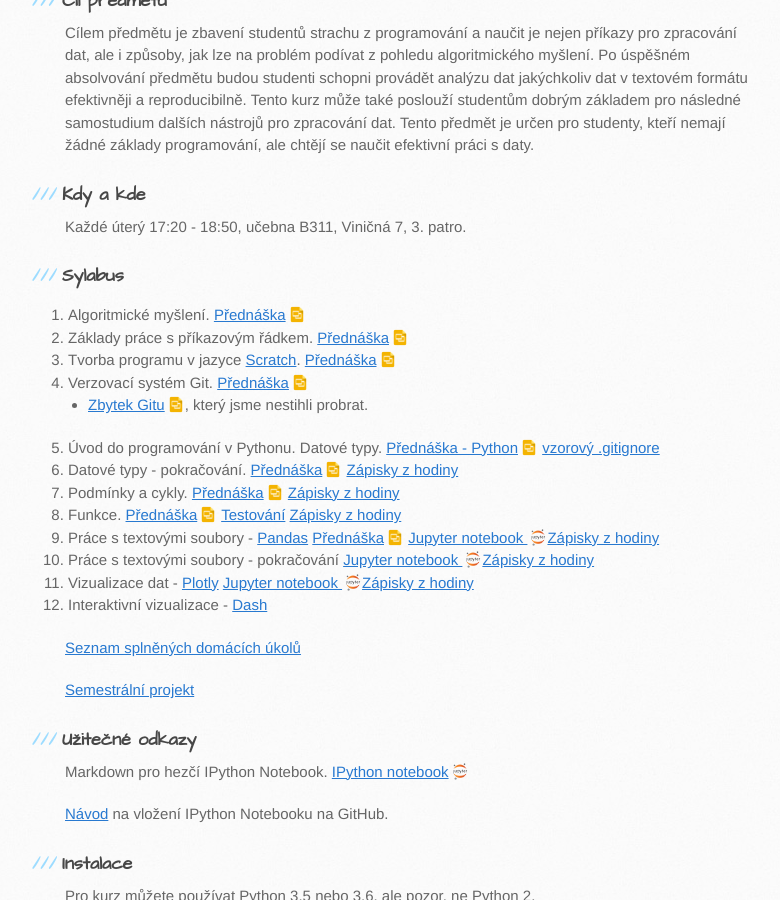
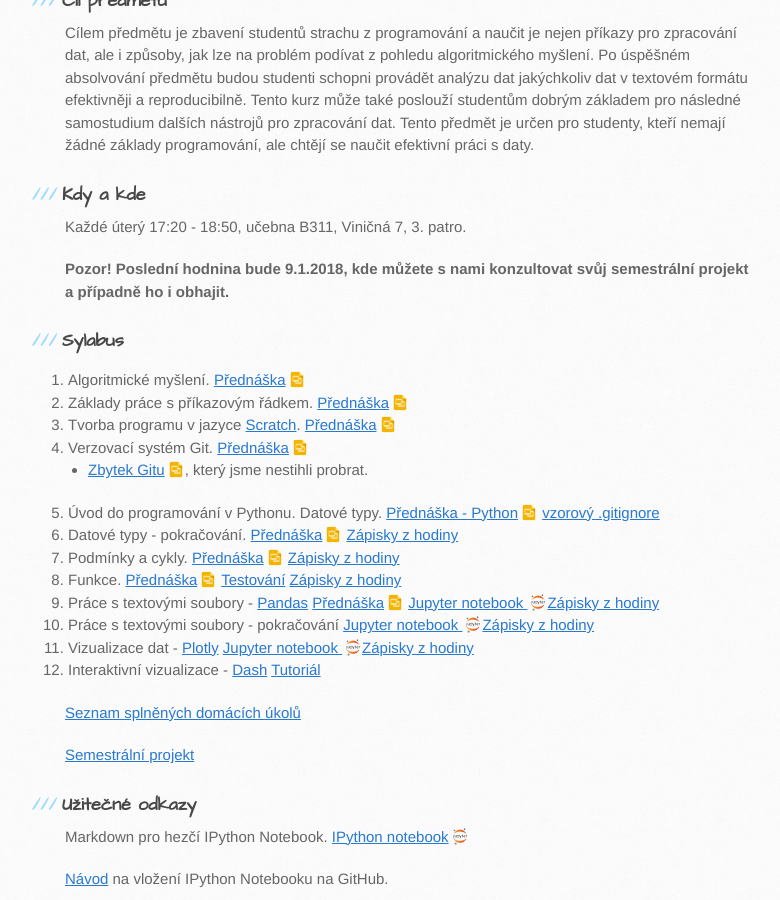
Before and after one commit to anastazie/intro_python_biol, a Jekyll site: the page built from index.md, in a window 1280 px wide and 900 px high, scrolled down 778 px. Shown: the whole window, without its empty margins (105-885 px from the left). Built offline with Jekyll 4.4.1, drawn with Linux system fonts in a browser that asks for light colours; our own code applies the rules of GitHub Pages for plain Markdown files.

Commit message:
Update index.md

```diff
--- a/index.md
+++ b/index.md
@@ -17,6 +17,7 @@ Cílem předmětu je zbavení studentů strachu z programování a naučit je ne
 
 Každé úterý 17:20 - 18:50, učebna B311, Viničná 7, 3. patro.
 
+**Pozor! Poslední hodnina bude 9.1.2018, kde můžete s nami konzultovat svůj semestrální projekt a případně ho i obhajit.**
 
 ### Sylabus
 1. Algoritmické myšlení. <a href="https://docs.google.com/presentation/d/1g6h96oaRYAz2dwzjZ3-5WpYRRNZJM5jb77kmUXGKpfI/edit?usp=sharing" class="presentation">Přednáška</a>
@@ -31,7 +32,9 @@ Každé úterý 17:20 - 18:50, učebna B311, Viničná 7, 3. patro.
 1. Práce s textovými soubory - [Pandas](http://pandas.pydata.org/) <a href="https://docs.google.com/presentation/d/1ihF5Nzed4Bjuw4dVcoe8FqySp3jfNhtWjNGbezbEjWU/edit?usp=sharing" class="presentation">Přednáška</a> <a href="https://github.com/intro-python-biol-2017/zapisky_z_hodiny/blob/master/9_Python_pandas.ipynb" class="jupyter"> Jupyter notebook </a> [Zápisky z hodiny](https://github.com/intro-python-biol-2017/zapisky_z_hodiny/blob/master/python_zapisky_9.ipynb)
 1. Práce s textovými soubory - pokračování <a href="https://github.com/intro-python-biol-2017/zapisky_z_hodiny/blob/master/10_Python_pandas_pokracovani.ipynb" class="jupyter"> Jupyter notebook </a>[Zápisky z hodiny](https://github.com/intro-python-biol-2017/zapisky_z_hodiny/blob/master/python_zapisky_10.ipynb)
 1. Vizualizace dat - [Plotly](https://plot.ly/python/user-guide/) <a href="https://github.com/intro-python-biol-2017/zapisky_z_hodiny/blob/master/11_Python_plotly.ipynb" class="jupyter"> Jupyter notebook </a> [Zápisky z hodiny](https://github.com/intro-python-biol-2017/zapisky_z_hodiny/blob/master/python_zapisky_11.ipynb)
-1. Interaktivní vizualizace - [Dash](https://plot.ly/dash/)
+1. Interaktivní vizualizace - [Dash](https://plot.ly/dash/) [Tutoriál](https://github.com/intro-python-biol-2017/zapisky_z_hodiny/blob/master/dash_app_tutorial.md)
+
+
 
 [Seznam splněných domácích úkolů](https://docs.google.com/spreadsheets/d/1VbooFGuj2_wCxS7EbUE3lnpNgIiTvneexpI2EKxN7hA/edit?usp=sharing)
 
```
